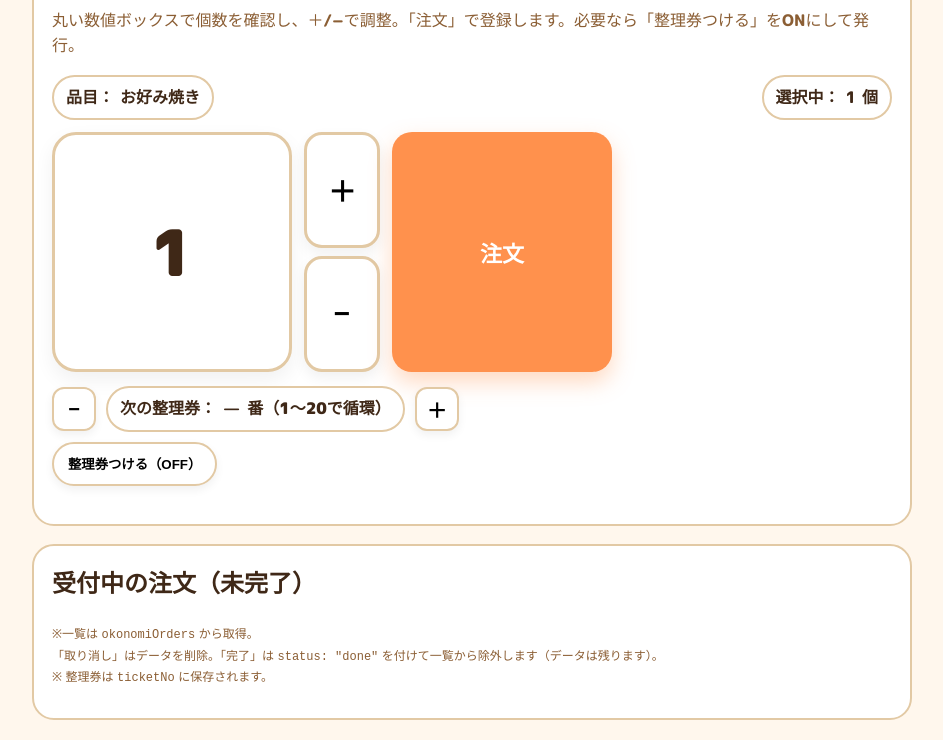
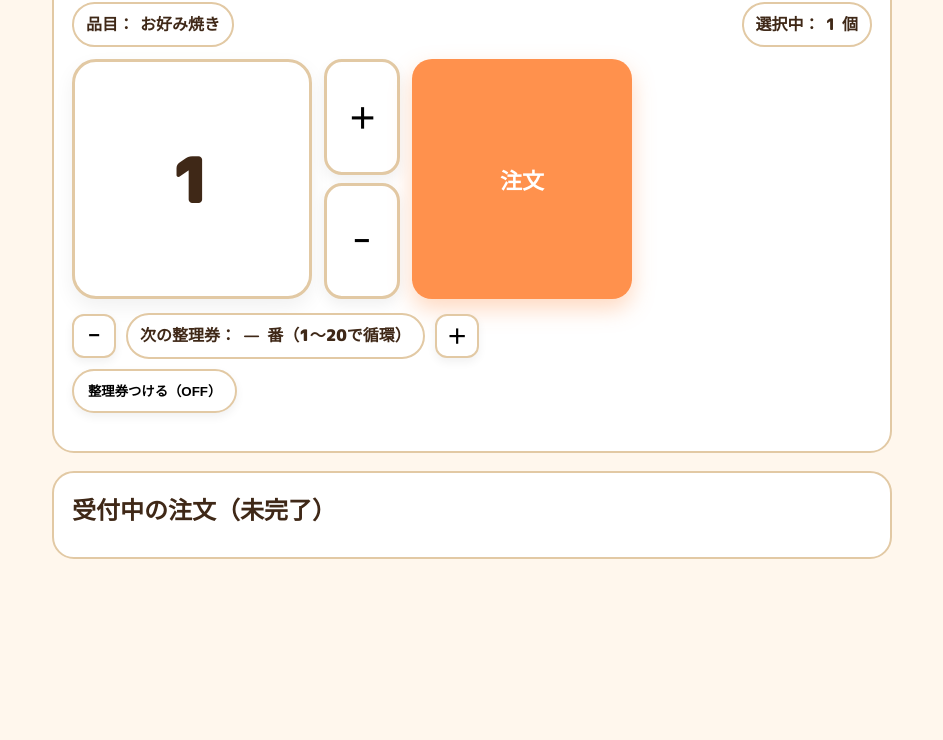
Before and after one commit to mr5016/gakubusai, a website: page public/reception/index.html in a window 1280 px wide. Shown: the part 228-968 px from the top of the page, without its empty margins (168-1111 px from the left). After the commit the page ends 807 px from the top, so only its background shows below. Drawn offline with Linux system fonts and the light colour scheme; some packages are replaced by stand-ins of ours.

Commit message:
結構最終形？

```diff
--- a/public/reception/index.html
+++ b/public/reception/index.html
@@ -19,12 +19,24 @@
       --accent:#ff914d; --muted:#8b5e34; --ok:#18a957; --danger:#e23d3d;
     }
     *{box-sizing:border-box}
-    body{
-      margin:0; background:var(--bg); color:var(--ink);
-      font-family:"M PLUS Rounded 1c", system-ui, sans-serif;
-      line-height:1.6; padding:20px;
-    }
-    .wrap{width:min(880px,100%); margin:0 auto; display:grid; gap:18px}
+    body {
+    margin: 0;
+    padding: 0; /* ← スマホのズレ防止 */
+    background: var(--bg);
+    color: var(--ink);
+    font-family: "M PLUS Rounded 1c", system-ui, sans-serif;
+    line-height: 1.6;
+  }
+
+  .wrap {
+    width: min(880px, 100%);
+    margin: 0 auto;
+    display: grid;
+    gap: 18px;
+    padding: 20px; /* ← body から移動してここに設定 */
+    max-width: 100%;
+    overflow-x: hidden; /* ← さらにズレ防止（安全策） */
+  }
     .card{background:var(--paper); border:2px solid var(--ring); border-radius:22px; padding:18px}
     h1{margin:0 0 6px; font-weight:900}
     h2{margin:0 0 10px; font-weight:900}
@@ -211,7 +223,7 @@
     <!-- 入力カード -->
     <section class="card" aria-labelledby="order-title">
       <h2 id="order-title">お好み焼き 注文</h2>
-      <p class="muted">丸い数値ボックスで個数を確認し、＋/−で調整。「注文」で登録します。必要なら「整理券つける」をONにして発行。</p>
+
 
       <div class="row" style="justify-content:space-between">
         <span class="badge">品目：<b>お好み焼き</b></span>
@@ -247,11 +259,7 @@
       <h2 id="list-title">受付中の注文（未完了）</h2>
       <div id="orderList" class="order-list"></div>
       <div id="empty" class="empty" style="display:none">まだ注文はありません</div>
-      <p class="note">
-        ※一覧は <code>okonomiOrders</code> から取得。<br>
-        「取り消し」はデータを削除。「完了」は <code>status: "done"</code> を付けて一覧から除外します（データは残ります）。<br>
-        ※ 整理券は <code>ticketNo</code> に保存されます。
-      </p>
+
     </section>
   </div>
 
```
Also changed, not shown: public/kitchen/index.html (+1 -1 lines), public/profit/index.html (+0 -1 lines).
